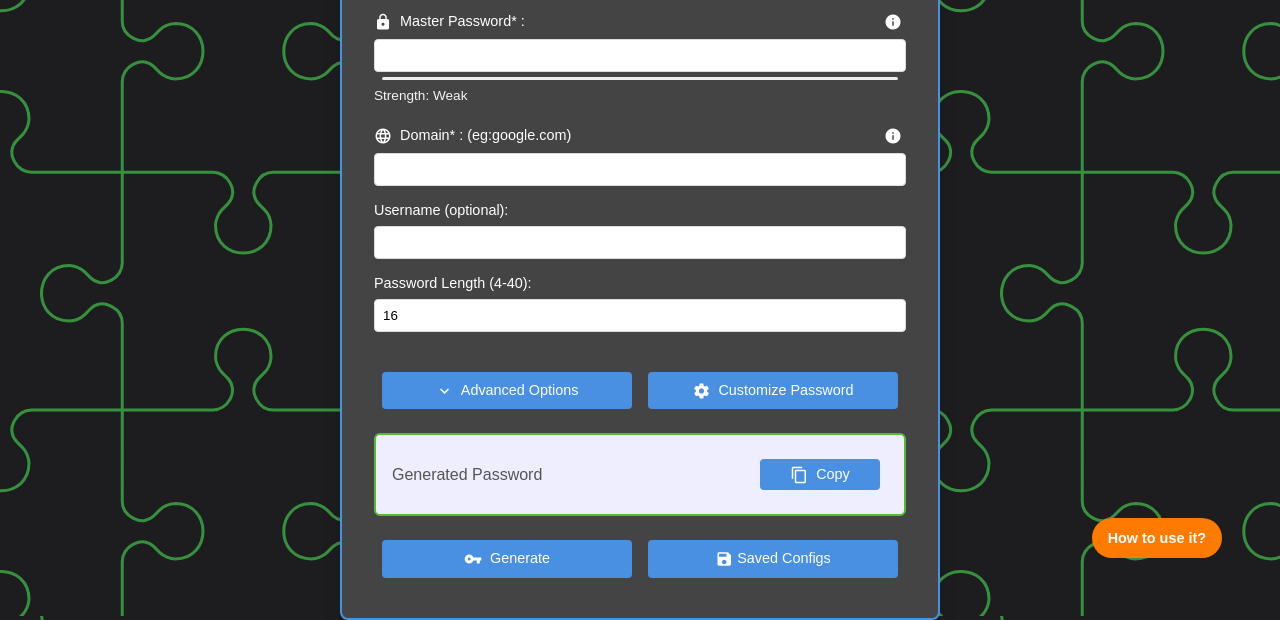
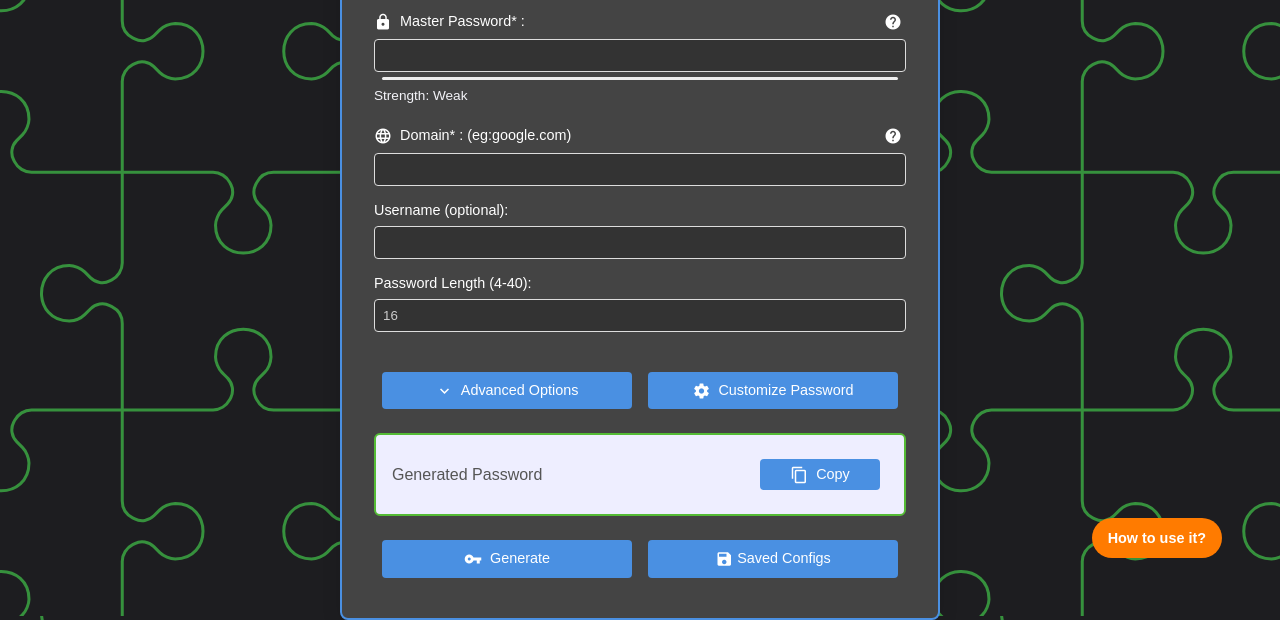
Before and after one commit to BhashkarGupta/ForgetMe-Password-Manager, a plain HTML site: page index.html in a window 1280 px wide. Both pictures are taken after a click on the element "nightlight". Shown: the part 184-804 px from the top of the page. Drawn offline with Linux system fonts and the light colour scheme; a web font is replaced by a local one.

Commit message:
Fix Dark Mode bug

```diff
--- a/Assets/script.js
+++ b/Assets/script.js
@@ -70,7 +70,7 @@ darkModeToggle.addEventListener('click', () => {
     document.body.classList.toggle('dark-mode');
     document.querySelector('#generatedPassword').classList.toggle('dark-mode');
     document.querySelector('.container').classList.toggle('dark-mode');
-    document.querySelector('.howToPopup').classList.toggle('dark-mode');
+    document.querySelector('select').classList.toggle('dark-mode');
     document.querySelector('.saved-config-popup').classList.toggle('dark-mode');
     document.querySelector('.downloadConfig').classList.toggle('dark-mode');
     document.querySelector('.uploadConfig').classList.toggle('dark-mode');
@@ -78,7 +78,15 @@ darkModeToggle.addEventListener('click', () => {
     labels.forEach(label => {
         label.classList.toggle('dark-mode');
     });
+    const inputs = document.querySelectorAll('input');
+    inputs.forEach(input => {
+        input.classList.toggle('dark-mode');
+    });
     darkModeToggle.classList.toggle('active');
+    const popups = document.querySelectorAll('.howToPopup');
+    popups.forEach(popup => {
+        popup.classList.toggle('dark-mode');
+    })
 });
 
 function handleSubmit(event) {
--- a/Assets/styles.css
+++ b/Assets/styles.css
@@ -66,7 +66,6 @@ label {
     font-size: 0.9rem;
     margin-bottom: 0.5rem;
     color: #555;
-    /* display: block; */
     display: flex;
     justify-content: space-between;
 }
@@ -99,6 +98,11 @@ input[type="number"]:focus {
 
 input[type="checkbox"] {
     margin-right: 0.5rem;
+}
+
+input.dark-mode{
+    background-color: #333;
+    color: #ccc;
 }
 
 .checkbox-group {
@@ -262,6 +266,11 @@ select {
     font-size: 0.9rem;
 }
 
+select.dark-mode{
+    background-color: #333;
+    color: #ccc;
+}
+
 .sticky-button {
     position: absolute;
     bottom: 50px;
@@ -414,13 +423,11 @@ ol>li {
 }
 
 
-/* Basic styling for the container */
 .hint-container {
     position: relative;
     display: inline-block;
 }
 
-/* Styling the "i" button */
 .info-toggle {
     border: none;
     cursor: pointer;
@@ -430,14 +437,11 @@ ol>li {
     size: 18px;
 }
 
-/* Initially hide the info box */
 .info-box {
     visibility: hidden;
     position: absolute;
-    top: 40px;  /* Distance from button */
+    top: 40px;
     right: 0;
-    /* background-color: #f1f1f1;
-    color: #333; */
     padding: 10px;
     border-radius: 5px;
     box-shadow: 0 0 10px rgba(0, 0, 0, 0.1);
@@ -448,7 +452,6 @@ ol>li {
     z-index: 5;
 }
 
-/* Show the info box when hovering over the button */
 .hint-container:hover .info-box {
     visibility: visible;
     opacity: 1;
--- a/index.html
+++ b/index.html
@@ -10,8 +10,7 @@
     <link href="https://fonts.googleapis.com/css2?family=Pompiere&family=Ribeye+Marrow&display=swap" rel="stylesheet">
     <link href="https://fonts.googleapis.com/icon?family=Material+Icons" rel="stylesheet">
     <link rel="stylesheet" href="Assets/styles.css">
-    <link rel="manifest"
-        href="https://raw.githubusercontent.com/BhashkarGupta/ForgetMe-Password-Manager/refs/heads/master/manifest.json">
+    <link rel="manifest" href="https://raw.githubusercontent.com/BhashkarGupta/ForgetMe-Password-Manager/refs/heads/master/manifest.json">
     <link rel="icon" href="./Assets/favicon24.png" type="image/png">
 </head>
 
@@ -55,7 +54,7 @@
             <label for="masterPassword">
                 <span><span class="material-icons icon">lock</span> Master Password* :</span>
                 <div class="hint-container">
-                    <i class="material-icons icon">info</i>
+                    <i class="material-icons icon">help</i>
                     <div class="info-box howToPopup" id="passwordInfo">
                         This is the master password or main password which will be use to generate the other passwords.It is advisable to use a complex password for this. Please make sure you keep is secret.
                     </div>
@@ -70,7 +69,7 @@
             <label for="domain">
                 <span><span class="material-icons icon">language</span> Domain* : (eg:google.com)</span>
                 <div class="hint-container">
-                    <i class="material-icons icon">info</i>
+                    <i class="material-icons icon">help</i>
                     <div class="info-box howToPopup" id="domainInfo">
                         In general, it is advisable to use the domain or service name of the website to remember it easily. But you can also use any other name which remind you of the website or service to make this more unique to you.
                     </div>
```
